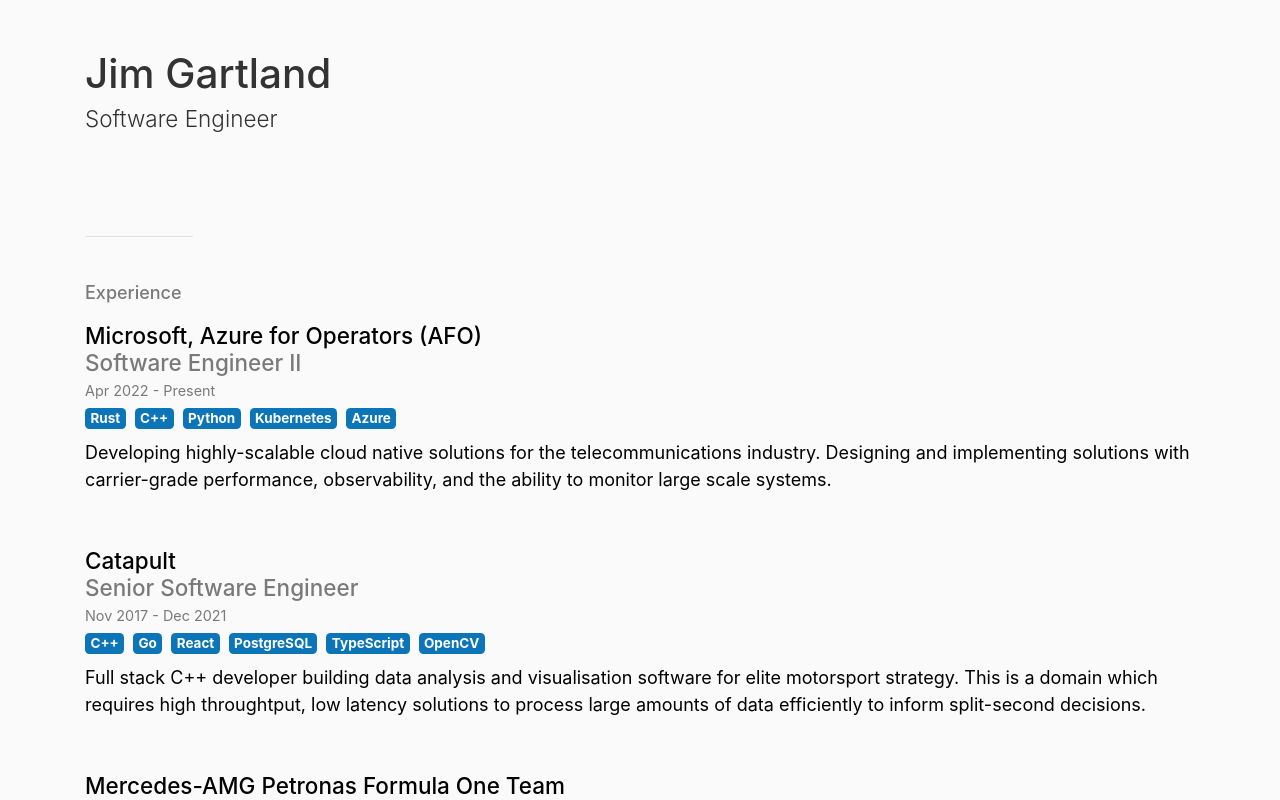
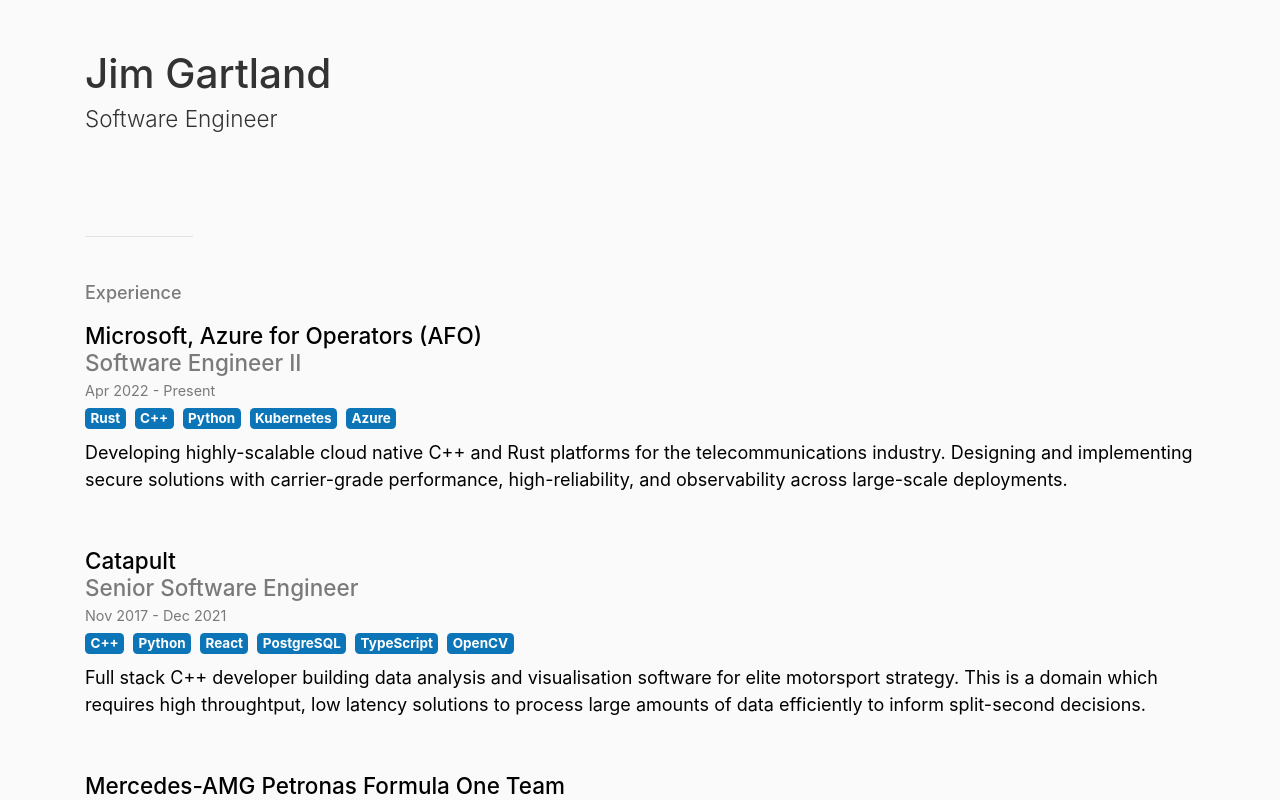
Before and after one commit to jim-og/danube.io, a React (Create React App) app: page / in a window 1280 px wide. Shown: the top 800 px of the page. Built offline with nearby package versions, Linux system fonts and the light colour scheme.

Commit message:
Modify Microsoft summary

```diff
--- a/src/components/sections/Career.tsx
+++ b/src/components/sections/Career.tsx
@@ -10,10 +10,10 @@ const Career = () => {
           header: 'Microsoft, Azure for Operators (AFO)',
           subHeader: 'Software Engineer II',
           dates: 'Apr 2022 - Present',
-          paragraph: `Developing highly-scalable cloud native solutions for the
-            telecommunications industry. Designing and implementing solutions with
-            carrier-grade performance, observability, and the ability to monitor
-            large scale systems.`,
+          paragraph: `Developing highly-scalable cloud native C++ and Rust platforms
+            for the telecommunications industry. Designing and implementing secure solutions
+            with carrier-grade performance, high-reliability, and observability across
+            large-scale deployments.`,
           badges: [
             'Rust',
             'C++',
@@ -34,7 +34,7 @@ const Career = () => {
             to inform split-second decisions.`,
           badges: [
             'C++',
-            'Go',
+            'Python',
             'React',
             'PostgreSQL',
             'TypeScript',
```
